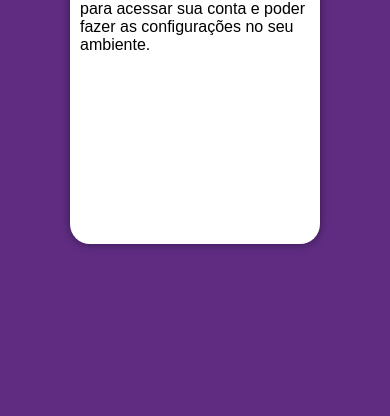
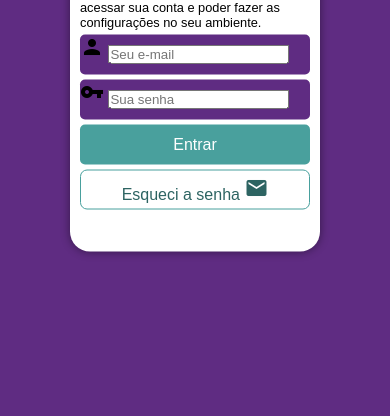
Before and after one commit to higorcosme/projeto-login, a plain HTML site: page index.html in a window 390 px wide. Shown: the part 428-844 px from the top of the page. Drawn offline with Linux system fonts and the light colour scheme.

Commit message:
mobile first e conclusão do index

```diff
--- a/estilos/media-query.css
+++ b/estilos/media-query.css
@@ -33,13 +33,21 @@
     }
 
     section#login > div#imagem {
-        float: left;
+        float: right;
         width: 50%;
         height: 100%;
     }
 
     section#login > div#form {
-        float: right;
+        float: left;
         width: 50%;
     }
+
+    div#form > h1 {
+        font-size: 2em;
+    }
+
+    div#form > p {
+        font-size: 1.2em;
+    }
 }
--- a/estilos/style.css
+++ b/estilos/style.css
@@ -34,7 +34,7 @@ section#login {
 
     background-color: white;
     width: 250px;
-    height: 500px;
+    height: 515px;
     border-radius: 20px;
     box-shadow: 0px 0px 10px rgba(0, 0, 0, 0.450);
 
@@ -54,3 +54,64 @@ section#login > div#form {
     display: block;
     padding: 10px;
 }
+
+div#form > h1 {
+    text-align: center;
+    margin-bottom: 10px;
+}
+
+div#form > p {
+    font-size: 0.8em;
+}
+
+form > div.campo {
+    background-color: #5f2c82;
+    display: block;
+    width: 100%;
+    height: 40px;
+    border-radius: 5px;
+    margin: 5px 0px;
+}
+
+div.campo > label {
+    display: none;
+}
+
+form > input[type=submit] {
+    display: block;
+    font-size: 1em;
+    width: 100%;
+    height: 40px;
+    background-color: #49a09d;
+    color: white;
+    border: none;
+    border-radius: 5px;
+    cursor: pointer;
+}
+
+form >input[type=submit]:hover {
+    background-color: #2d6462;
+}
+
+form > a.button {
+    display: block;
+    text-align: center;
+    font-size: 1em;
+    width: 100%;
+    height: 40px;
+    padding-top: 5px;
+    margin-top: 5px;
+    background-color: white;
+    color: #2d6462;
+    border: 1px solid #49a09d;
+    border-radius: 7px;
+    text-decoration: none;
+}
+
+form > a.button:hover {
+    background-color: #6cd3cf;
+}
+
+form > a.botao > span {
+    font-size: 0.8em;
+}
--- a/index.html
+++ b/index.html
@@ -5,6 +5,7 @@
     <meta charset="UTF-8">
     <meta name="viewport" content="width=device-width, initial-scale=1.0">
     <title>Login</title>
+    <link href="https://fonts.googleapis.com/icon?family=Material+Icons" rel="stylesheet">
     <link rel="stylesheet" href="estilos/style.css">
     <link rel="stylesheet" href="estilos/media-query.css">
 </head>
@@ -18,10 +19,26 @@
 
             <div id="form">
                 <h1>Login</h1>
-                <p>Seja bem-vindo(a)! Faça login para acessar sua conta e poder fazer as configurações no seu ambiente.</p>
+                <p>Seja bem-vindo(a)! Faça login para acessar sua conta e poder fazer as configurações no seu ambiente.
+                </p>
 
                 <form action="login.php" method="post">
-
+                    <div class="campo">
+                        <span class="material-icons">person</span>
+                        <input type="email" name="login" id="ilogin" placeholder="Seu e-mail" autocomplete="email"
+                            required maxlength="30">
+                        <label for="ilogin">Login:</label>
+                    </div>
+                    <div class="campo">
+                        <span class="material-icons">vpn_key</span>
+                        <input type="password" name="password" id="ipassword" placeholder="Sua senha"
+                            autocomplete="current-password" required minlength="8" maxlength="20">
+                        <label for="ipassword">Senha:</label>
+                    </div>
+                    <input type="submit" value="Entrar">
+                    <a href="esqueci.html" class="button">
+                        Esqueci a senha <span class="material-icons">mail</span>
+                    </a>
                 </form>
             </div>
         </section>
```
